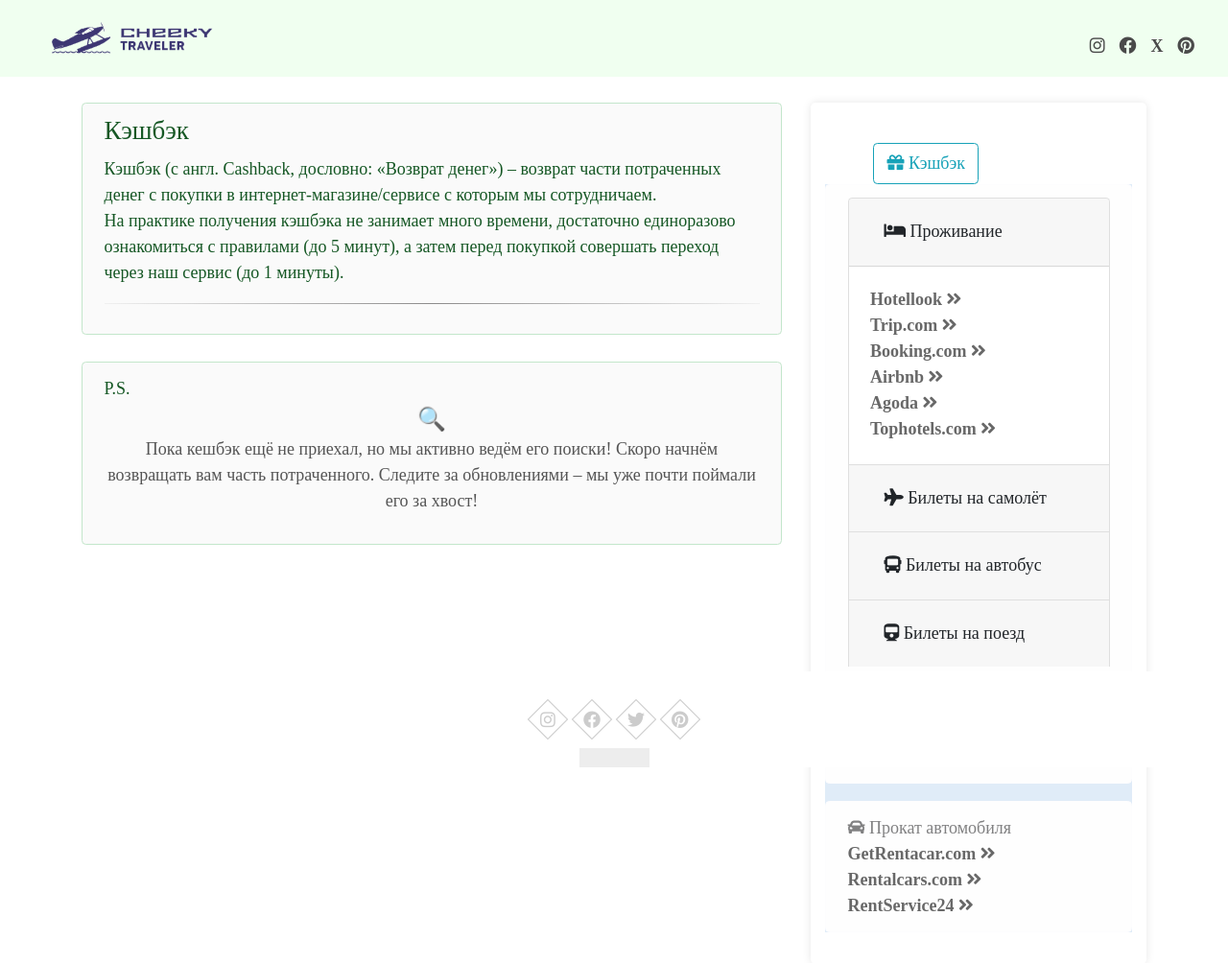
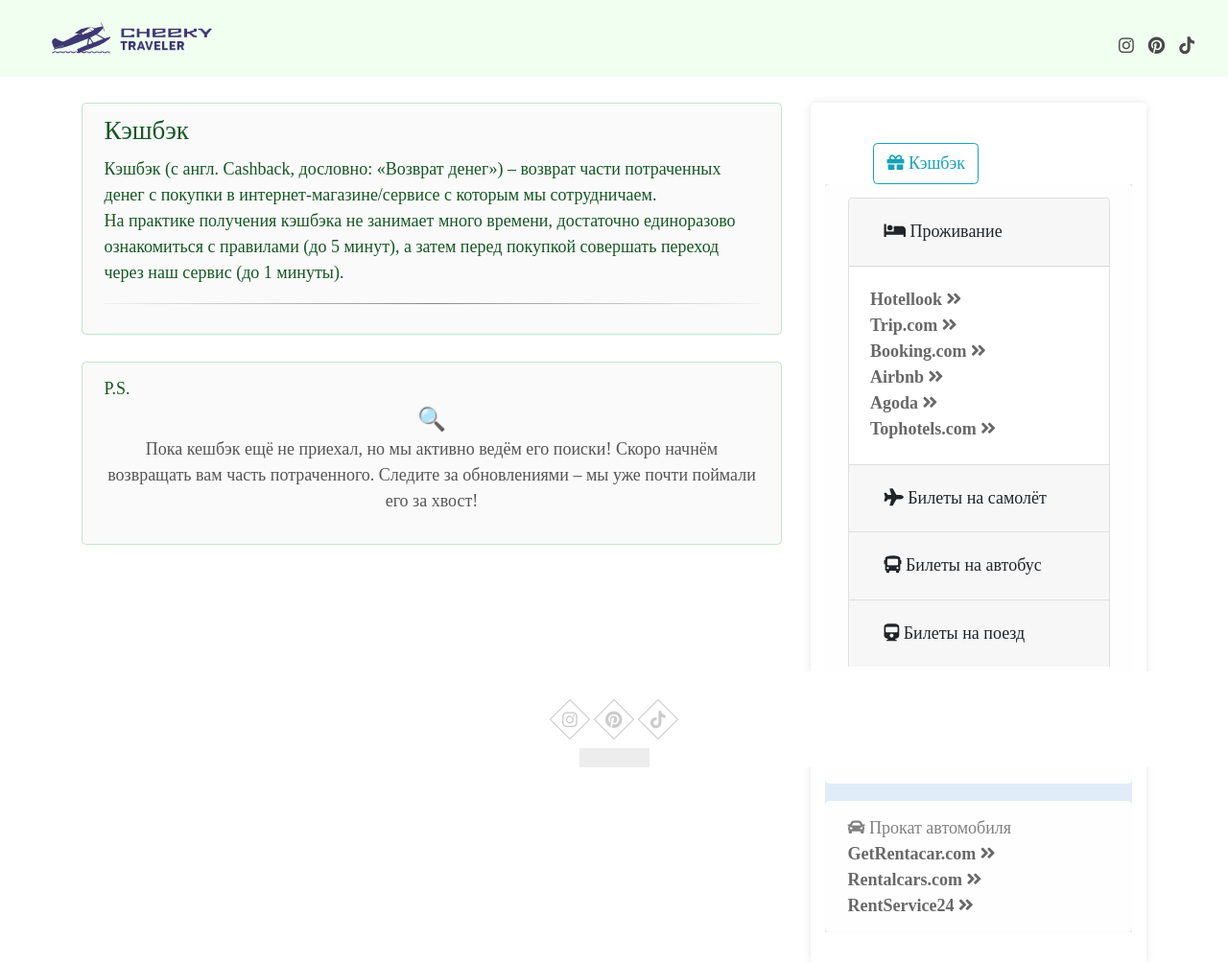
Before and after one commit to vanguar/freetour, a Django app: page /kback/ in a window 1280 px wide. Shown: the top 1004 px of the page at 96% size. Run offline with Django 3.2, Linux system fonts and the light colour scheme; some libraries are stand-ins or nearby versions; grey boxes are pictures that could not be loaded.

Commit message:
Добавлен код для ссылки на TikTok

```diff
--- a/blog/templates/blog/footer.html
+++ b/blog/templates/blog/footer.html
@@ -3,11 +3,12 @@
 <footer>
     <div class="mountain"></div>
 
-    <a href="#" target="_blank"><i class="fab fa-instagram"></i></a>
-    <a href="#" target="_blank"><i class="fab fa-facebook"></i></a>
-	<a href="#" target="_blank"><i class="fab fa-twitter"></i></a> <!-- Используем старую иконку Twitter -->
-    <a href="#" target="_blank"><i class="fab fa-pinterest"></i></a>
+    <a href="https://www.instagram.com/freetour_ua/" target="_blank"><i class="fab fa-instagram"></i></a>
+    <!--<a href="#" target="_blank"><i class="fab fa-facebook"></i></a>
+	<a href="#" target="_blank"><i class="fab fa-twitter"></i></a>--> <!-- Используем старую иконку Twitter -->
+    <a href="https://www.pinterest.com/freetour_ua" target="_blank"><i class="fab fa-pinterest"></i></a>
     <!--<a href=""><i class="fa fa-youtube" aria-hidden="true"></i></a>-->
+	<a href="https://www.tiktok.com/@freetour_ua" target="_blank"><i class="fab fa-tiktok"></i></a>
 </footer>
 
 <div class="subfooter">
--- a/blog/templates/blog/headline.html
+++ b/blog/templates/blog/headline.html
@@ -12,16 +12,20 @@
             </div>
             <div class="col-md-4">
                 <div class="head-block-right">
-                <a href="#" target="_blank">
+                <a href="https://www.instagram.com/freetour_ua/" target="_blank">
                     <i class="fab fa-instagram"></i>
                 </a>
-                <a href="#" target="_blank">
+                <!--<a href="#" target="_blank">
                     <i class="fab fa-facebook"></i>
                 </a>
-	            <a href="#" target="_blank" style="font-weight: bold;">X</a>
-                <a href="#" target="_blank">
+	            <a href="#" target="_blank" style="font-weight: bold;">X</a>-->
+                <a href="https://www.pinterest.com/freetour_ua" target="_blank">
                     <i class="fab fa-pinterest"></i>
                 </a>
+				<a href="https://www.tiktok.com/@freetour_ua" target="_blank">
+                    <i class="fab fa-tiktok"></i>
+                </a>
+
                 </div>
             </div>
    </div>
```
Also changed, not shown: blog/templates/blog/post_detail.html (+7 -4 lines).
